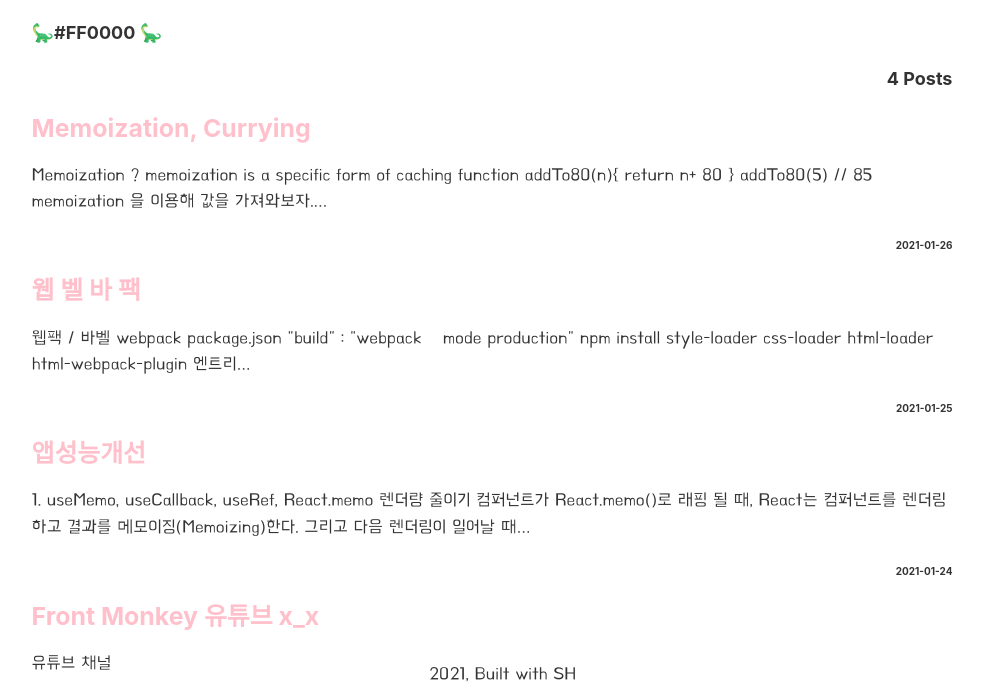
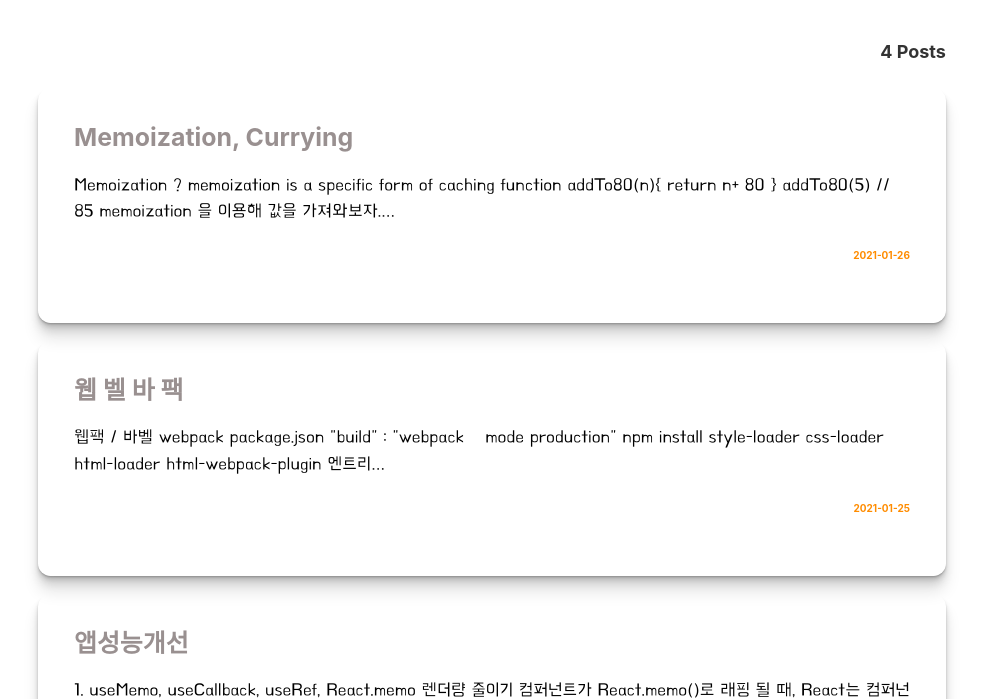
Before and after one commit to sunhwa508/my-gatsby-blog, a Gatsby site: page / in a window 1280 px wide. Shown: the part 100-799 px from the top of the page, without its empty margins (148-1131 px from the left). Built offline with nearby package versions, Linux system fonts and the light colour scheme; Gatsby itself is replaced by a stand-in of ours; some packages are replaced by stand-ins of ours.

Commit message:
updated styled

```diff
--- a/src/components/layout.js
+++ b/src/components/layout.js
@@ -18,6 +18,15 @@ const Footer = styled.footer`
   left: 50%;
   transform: translate(-50%, -50%);
 `
+const LayoutContainer = styled.div`
+  margin: 0 auto;
+  max-width: 960px;
+  padding: 01.0875rem 1.45rem;
+  position: relative;
+`
+const LayoutMainContainer = styled.main`
+  margin-bottom: 2rem;
+`
 const Layout = ({ children }) => {
   const data = useStaticQuery(graphql`
     query SiteTitleQuery {
@@ -32,22 +41,10 @@ const Layout = ({ children }) => {
   return (
     <>
       <Header siteTitle={data.site.siteMetadata?.title || `Title`} />
-      <div
-        style={{
-          margin: `0 auto`,
-          maxWidth: 960,
-          padding: `0 1.0875rem 1.45rem`,
-        }}
-      >
-        <main>{children}</main>
-        <Footer
-          style={{
-            marginTop: `2rem`,
-          }}
-        >
-          © {new Date().getFullYear()}, Built with SH
-        </Footer>
-      </div>
+      <LayoutContainer>
+        <LayoutMainContainer>{children}</LayoutMainContainer>
+        <Footer>© {new Date().getFullYear()}, Built with SH</Footer>
+      </LayoutContainer>
     </>
   )
 }
--- a/src/markdown-pages/app_performance.md
+++ b/src/markdown-pages/app_performance.md
@@ -1,6 +1,7 @@
 ---
 title: "앱성능개선"
 date: "2021-01-24"
+description: "작성중..︎"
 ---
 
 ### 1. useMemo, useCallback, useRef, React.memo 렌더량 줄이기
@@ -78,9 +79,7 @@ after
 cache network requests data
 cache image
 
-library 사용시 native library 위주로 사용하자
-
-![https://s3-us-west-2.amazonaws.com/secure.notion-static.com/b71b407e-84bf-4332-a486-09d01264aa5a/Untitled.png](https://s3-us-west-2.amazonaws.com/secure.notion-static.com/b71b407e-84bf-4332-a486-09d01264aa5a/Untitled.png)
+library 사용시 native library 위주로 사용하기
 
 ### 10. Styled-component
 
--- a/src/pages/index.js
+++ b/src/pages/index.js
@@ -9,7 +9,7 @@ const BlogLink = styled(Link)`
 `
 const BlogTitle = styled.h3`
   margin-bottom: 20px;
-  color: pink;
+  color: #999090;
 `
 const CountPosts = styled.h4`
   text-align: right;
@@ -17,6 +17,24 @@ const CountPosts = styled.h4`
 const BlogDate = styled.h6`
   font-size: 10px;
   text-align: right;
+  color: darkorange;
+`
+const ContentContainer = styled.div`
+  box-shadow: 0 1px 1px rgba(0, 0, 0, 0.1), 0 2px 2px rgba(0, 0, 0, 0.1),
+    0 4px 4px rgba(0, 0, 0, 0.1), 0 8px 8px rgba(0, 0, 0, 0.1),
+    0 16px 16px rgba(0, 0, 0, 0.1);
+  padding: 2rem;
+  margin-bottom: 1rem;
+  border-radius: 0.7rem;
+  transform: translateY(0);
+  transition: 0.5s;
+
+  &:hover {
+    transform: translateY(-5%);
+  }
+`
+const ContentExcerpt = styled.p`
+  color: #000;
 `
 export default ({ data }) => {
   console.log("data", data)
@@ -24,18 +42,15 @@ export default ({ data }) => {
     <Layout>
       <SEO title="Home" />
       <div>
-        <h4>
-          <span role="img">🦕</span>#FF0000 <span role="img">🦕</span>
-        </h4>
         <CountPosts>{data.allMarkdownRemark.totalCount} Posts</CountPosts>
         {data.allMarkdownRemark.edges.map(({ node }) => (
-          <div key={node.id}>
-            <BlogLink to={node.fields.slug}>
+          <BlogLink to={node.fields.slug}>
+            <ContentContainer key={node.id}>
               <BlogTitle>{node.frontmatter.title}</BlogTitle>
-            </BlogLink>
-            <p>{node.excerpt}</p>
-            <BlogDate>{node.frontmatter.date}</BlogDate>
-          </div>
+              <ContentExcerpt>{node.excerpt}</ContentExcerpt>
+              <BlogDate>{node.frontmatter.date}</BlogDate>
+            </ContentContainer>
+          </BlogLink>
         ))}
       </div>
     </Layout>
```
